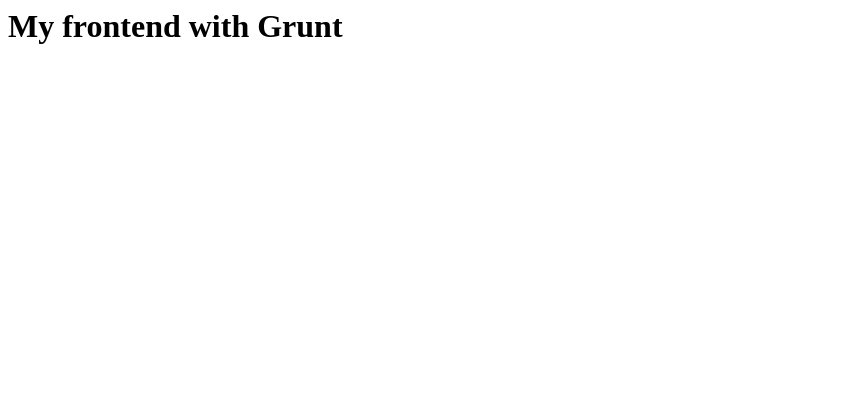
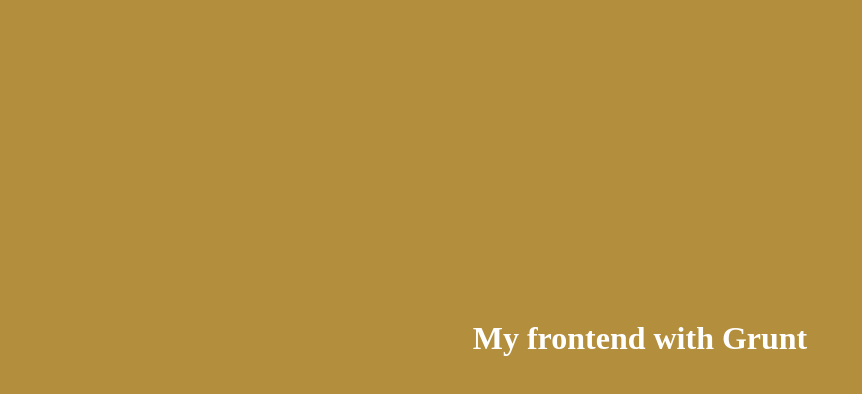
Before and after one commit to gercheq/fondue-client, a plain HTML site: page index.html in a window 1280 px wide. Shown: the whole page, without its empty margins (0-862 px from the left). Drawn offline with Linux system fonts and the light colour scheme.

Commit message:
update index page and use some style and script

```diff
--- a/index.html
+++ b/index.html
@@ -1,6 +1,8 @@
 <html>
   <head>
     <title>Frontend Grunt</title>
+    <link rel="stylesheet" href="style.css"/>
+    <script src="script.js"></script>
   </head>
   <body>
     <h1>My frontend with Grunt</h1>
--- /dev/null
+++ b/script.js
@@ -0,0 +1,17 @@
+(function() {
+   // your page initialization code here
+   // the DOM will be available here
+
+   function getRandomColor() {
+       var letters = '0123456789ABCDEF'.split('');
+       var color = '#';
+       for (var i = 0; i < 6; i++ ) {
+           color += letters[Math.floor(Math.random() * 16)];
+       }
+       return color;
+   }
+
+   setInterval(function(){
+     document.body.style.background = getRandomColor();
+   }, 2000);
+})();
--- /dev/null
+++ b/style.css
@@ -0,0 +1,14 @@
+html,
+body {
+  background: #000;
+  color: #FFF;
+  height: 100%;
+  width: 100%;
+  text-align: center;
+  margin: 0;
+  transition: background-color 2s ease;
+}
+
+h1 {
+  padding: 40vh 0;
+}
```
